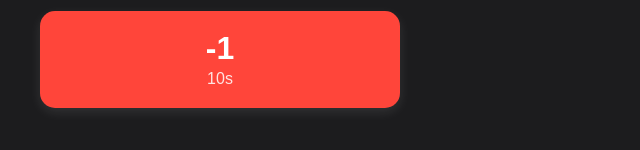
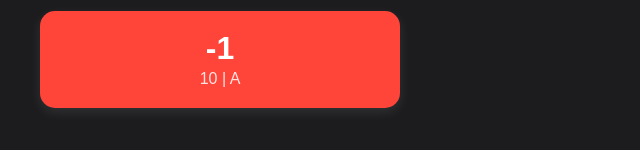
Before and after one commit to cswlim/blackjack-counter, a website: page public/index.html in a window 1280 px wide. Shown: the part 518-668 px from the top of the page, 420-1060 px from the left. Drawn offline with nearby package versions, Linux system fonts and the light colour scheme.

Commit message:
Update index.html
added Aces in the hint description

```diff
--- a/public/index.html
+++ b/public/index.html
@@ -116,7 +116,7 @@
   </button>
 
   <button class="button minus" onclick="sendUpdate(-1)">
-    -1 <span class="hint">10s</span>
+    -1 <span class="hint">10 | A</span>
   </button>
 
   <script>
```
